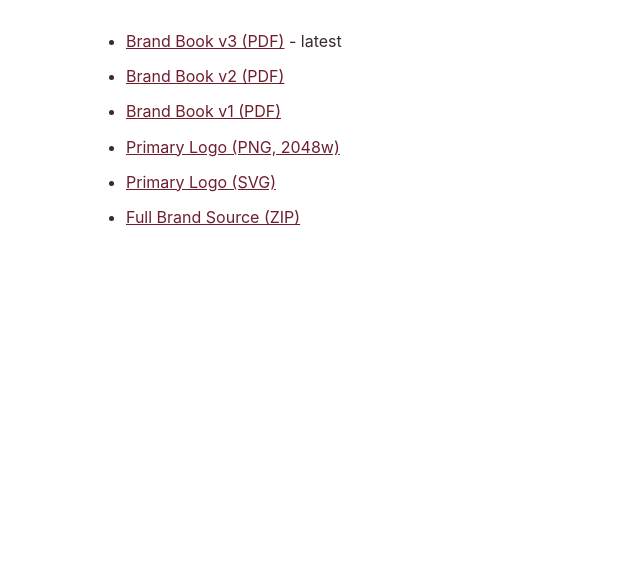
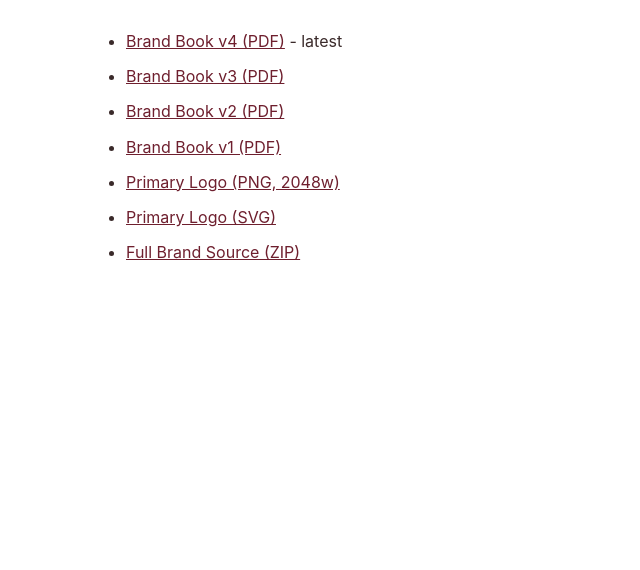
Before and after one commit to snayana-hub/tamasha-brand, a plain HTML site: page index.html in a window 1280 px wide. Shown: the part 230-800 px from the top of the page, without its empty margins (194-834 px from the left). Drawn offline with Linux system fonts and the light colour scheme.

Commit message:
Add Brand Book v4 as current; keep v3/v2/v1 accessible

```diff
--- a/index.html
+++ b/index.html
@@ -6,7 +6,8 @@
 <h1>TaMaSha - Brand Deliverables</h1>
 <img src="TaMaSha-logo-primary-2048w.png" alt="TaMaSha logo">
 <ul>
-<li><a href="TaMaSha-Brand-Book-v3.pdf">Brand Book v3 (PDF)</a> - latest</li>
+<li><a href="TaMaSha-Brand-Book-v4.pdf">Brand Book v4 (PDF)</a> - latest</li>
+<li><a href="TaMaSha-Brand-Book-v3.pdf">Brand Book v3 (PDF)</a></li>
 <li><a href="TaMaSha-Brand-Book-v2.pdf">Brand Book v2 (PDF)</a></li>
 <li><a href="TaMaSha-Brand-Book-v1.pdf">Brand Book v1 (PDF)</a></li>
 <li><a href="TaMaSha-logo-primary-2048w.png">Primary Logo (PNG, 2048w)</a></li>
```
Also changed, not shown: 1 other file.
